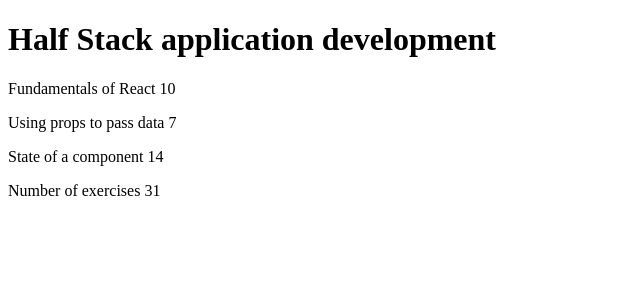
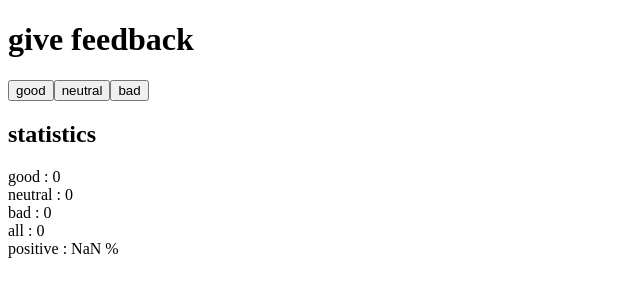
Before and after one commit to Defiv237/cour-full-stack-open, a React (Vite) app in the folder partie1/: page / in a window 1280 px wide. Shown: the top 300 px of the page, without its empty margins (0-640 px from the left). Built offline with nearby package versions, Linux system fonts and the light colour scheme.

Commit message:
1.6 etp1

```diff
--- a/partie1/src/Other.jsx
+++ b/partie1/src/Other.jsx
@@ -1,69 +1,67 @@
 import { useState } from 'react'
 
-const Header = (props) => {
+const Boutton = ({ev, text}) => {
   return (
-    <div>
-      <h1>{props.course}</h1>
-    </div>
+    <button onClick={ev}> {text} </button>
   )
 }
 
-function Part({part, exercises}) {
-  console.log(part);
-  return (
-    <p>{part} {exercises}</p>
+const SetValue = ({value}) => {
+  return(
+    <span> {value} </span>
   )
 }
 
-function Content({value}) {
-  console.log(value, "fuck");
-  return (
-    <div>
-      <Part part={value.part} exercises={value.exercises} />
-    </div>
-  );
-}
-
-const Total = (props) => {
-  return (
-    <div>
-      <p>Number of exercises {props.tot}</p>
-    </div>
+const Header = ({title}) => {
+  return(
+    <h1> {title} </h1>
   )
 }
 
+const Stat = ({text}) => {
+  return(
+    <h2> {text} </h2>
+  )
+}
+
+const Tot = ({exp}) => {
+  return(
+    <span>{exp}</span>
+  )
+}
+
+const Pourc = ({exp}) => {
+  return(
+    <span> {exp} </span>
+  )
+
+}
+
+const sum = (a, b, c) => {
+  return (a + b + c)
+}
+
 const Other = () => {
-  const course = {
-    name: 'Half Stack application development',
-    parts: [
-      {
-        name: 'Fundamentals of React',
-        exercises: 10
-      },
-      {
-        name: 'Using props to pass data',
-        exercises: 7
-      },
-      {
-        name: 'State of a component',
-        exercises: 14
-      }
-    ]
-  }
-
+  // enregistrer les clics de chaque bouton dans un état différent
+  const [good, setGood] = useState(0)
+  const [neutral, setNeutral] = useState(0)
+  const [bad, setBad] = useState(0)
 
   return (
     <div>
-      <Header course={course.name} />
+      <Header title={"give feedback"} />
+      <Boutton ev={() => setGood(good + 1)} text={"good"} />
+      <Boutton ev={() => setNeutral(neutral + 1)} text={"neutral"} />
+      <Boutton ev={() => setBad(bad + 1)} text={"bad"} />
+      <Stat text={"statistics"} />
+      <div>
+        good : <SetValue value={good} /><br></br>
+        neutral : <SetValue value={neutral} /><br></br>
+        bad : <SetValue value={bad} /><br></br>
+        all : <Tot exp={sum(good, neutral, bad)} /><br></br>
+        positive : <Pourc exp={(good * 100) / sum(good, neutral, bad)} />%
+      </div>
 
-
-      {
-        course.parts.map(value => {
-          return <p>{value.name} {value.exercises} </p>
-        })
-      }
-
-      <Total tot={course.parts.reduce((acc, part) => acc + part.exercises, 0)}/>
     </div>
   )
 }
--- a/partie1/src/main.jsx
+++ b/partie1/src/main.jsx
@@ -5,5 +5,6 @@
 
 const root = ReactDOM.createRoot(document.getElementById('root'))
 
-root.render(<App />)
-// root.render(<Other />)
+
+// root.render(<App />)
+    root.render(<Other />)
```
Also changed, not shown: partie1/src/style/index.css (added, +8 -0 lines).
